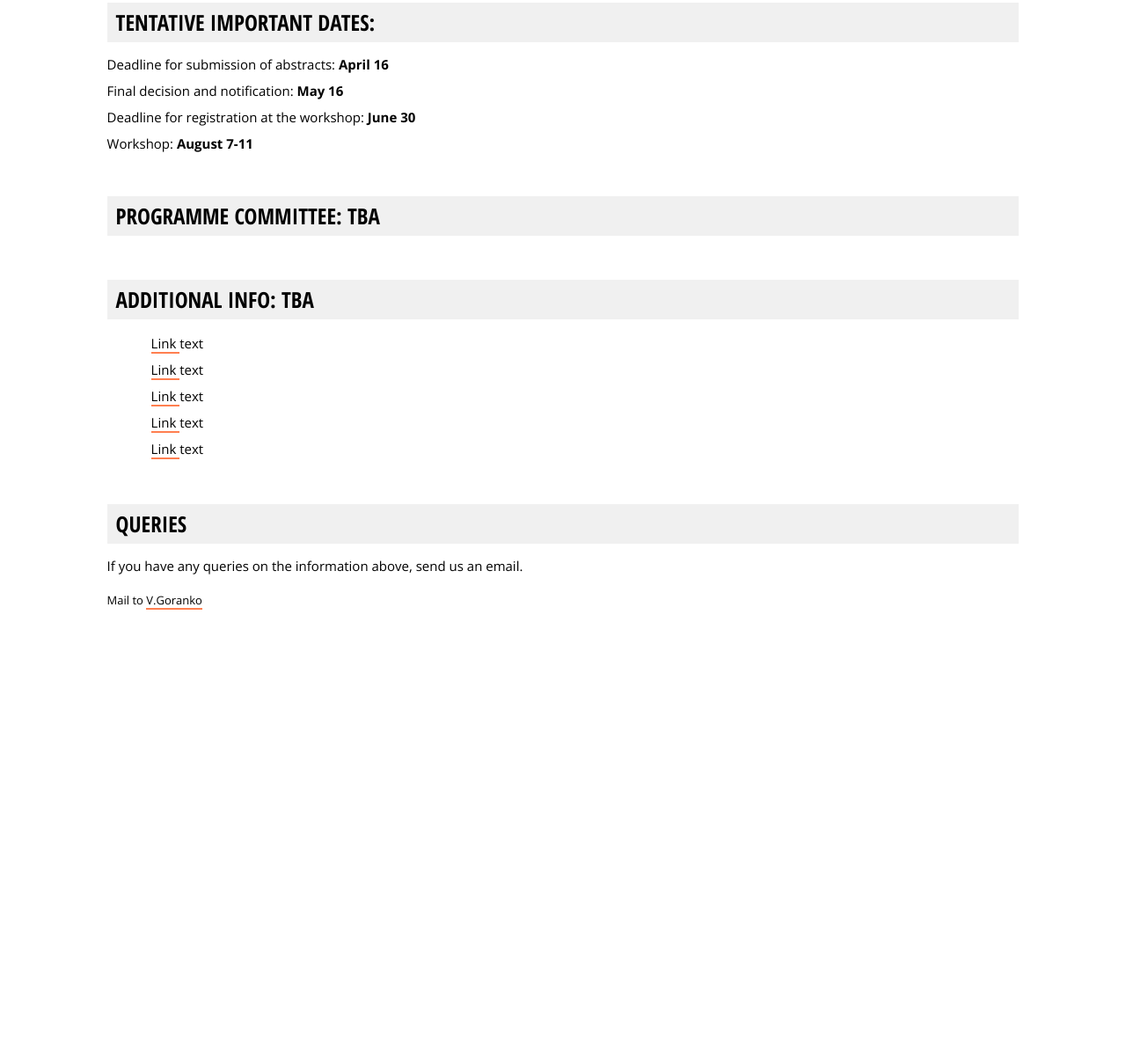
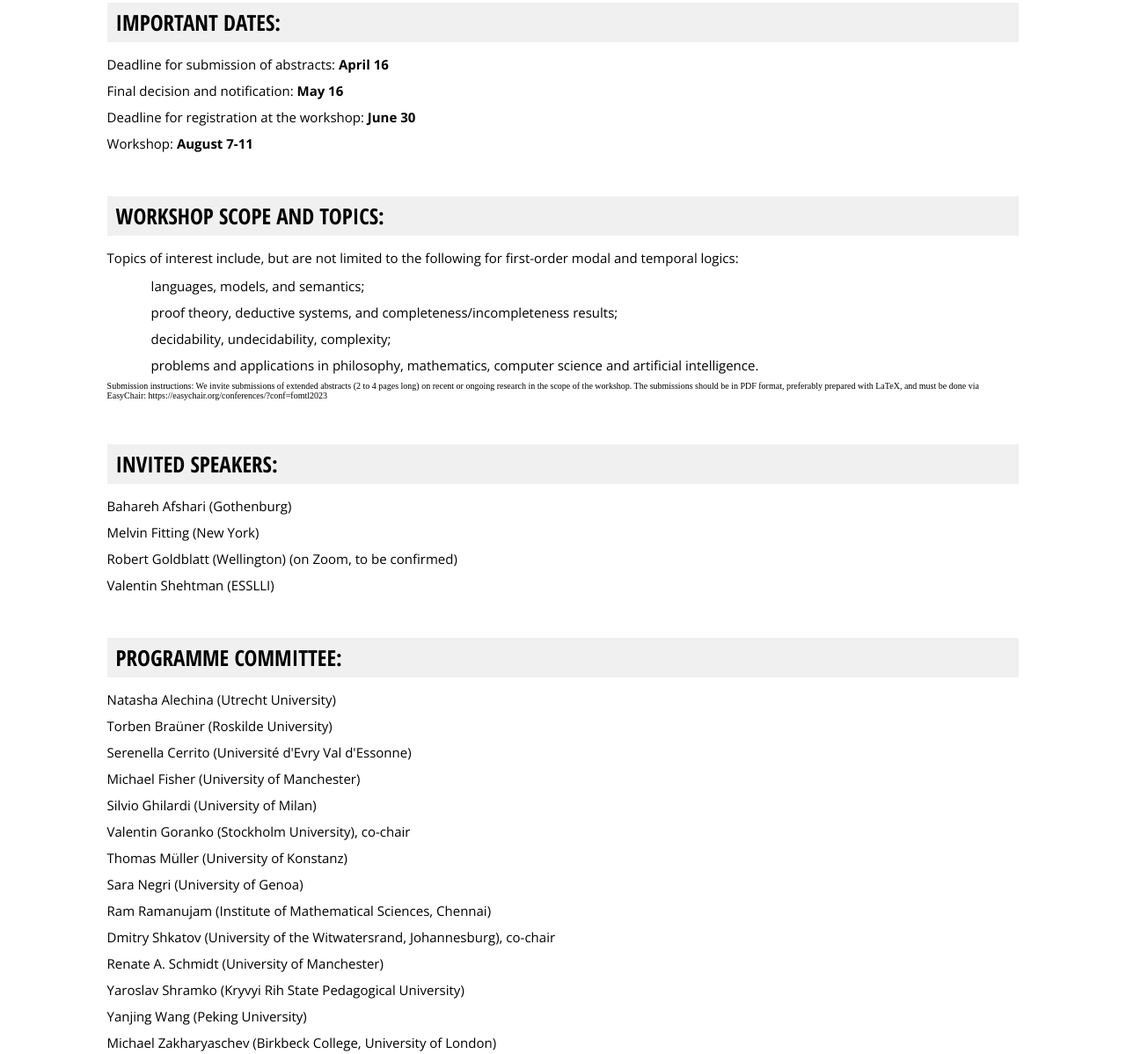
Before and after one commit to dshkatov/fomtl2023, a plain HTML site: page index.html in a window 1280 px wide. Shown: the part 767-1965 px from the top of the page at 88% size. Before the commit the page ends 1468 px from the top, so only its background shows below. Drawn offline with nearby package versions, Linux system fonts and the light colour scheme.

Commit message:
Add files via upload

```diff
--- a/index.html
+++ b/index.html
@@ -11,7 +11,7 @@
     <link
         href="https://fonts.googleapis.com/css2?family=Open+Sans+Condensed:ital,wght@0,300;0,700;1,300&family=Open+Sans:ital,wght@0,300;0,400;0,600;0,700;0,800;1,300;1,400;1,600;1,700;1,800&family=Raleway:ital,wght@0,100;0,200;0,300;0,400;0,500;0,600;0,700;0,800;0,900;1,100;1,200;1,300;1,400;1,500;1,600;1,700;1,800;1,900&family=Vollkorn:ital,wght@0,400;0,500;0,600;0,700;0,800;0,900;1,400;1,500;1,600;1,800;1,900&display=swap"
         rel="stylesheet">
-    <link rel="stylesheet" href="../styles-vg.css">
+    <link rel="stylesheet" href="./styles-vg.css">
     <link rel="shortcut icon" href="../pic/favicon_VG.ico" type="image/x-icon">
     <title>ESSLLI 2023 Workshop on First-order Modal and Temporal Logics </title>
 </head>
@@ -47,6 +47,8 @@
     <br>
     <div id="links-lectures">
         <span>
+    <a href="#scope">Workshop scope and topics</a>&nbsp;&nbsp;&nbsp;
+    <a href="#invited-speakers">Invited Speakers</a>&nbsp;&nbsp;&nbsp;
     <a href="#committee">Programme Committee</a>&nbsp;&nbsp;&nbsp;
     <a href="#submissions">Call for submissions</a>&nbsp;&nbsp;&nbsp;
     <a href="#dates">Important dates</a>&nbsp;&nbsp;&nbsp;
@@ -57,8 +59,6 @@
     </div>
         <div class="overlay"></div>
     </section>
-
-
 
 
     <!--section for time-->
@@ -99,7 +99,7 @@
    <section id="dates">
     <!--title-->
     <div class="section-title">
-        <h2>Tentative important dates: </h2>
+        <h2>Important dates: </h2>
     </div>
 
     <!--sub-title-->
@@ -111,20 +111,74 @@
     <p>Workshop: <b>August 7-11 </b> </p>
     <!--content-->
     <!--<p>text </p>-->
+    </section>
+
+
+<!--section-->
+<section id="scope">
+    <!--title-->
+    <div class="section-title">
+        <h2>Workshop scope and topics:</h2>
+    </div>
+
+
+<p>Topics of interest include, but are not limited to the following for
+    first-order modal and temporal logics:</p>
+<ul>
+<li>languages, models, and semantics;</li>
+<li>proof theory, deductive systems, and completeness/incompleteness results;</li>
+<li>decidability, undecidability, complexity;</li>
+<li>problems and applications in philosophy, mathematics, computer science and artificial intelligence.</li>
+</ul>
+</section>
+
+Submission instructions:
+
+We invite submissions of extended abstracts (2 to 4 pages long) on recent or ongoing research in the scope of the workshop. The submissions should be in PDF format, preferably prepared with LaTeX, and must be done via EasyChair:
+https://easychair.org/conferences/?conf=fomtl2023
 
 
 
-    </section>
+
+
+<!--section-->
+<section id="invited-speakers">
+    <!--title-->
+    <div class="section-title">
+        <h2>Invited Speakers:</h2>
+    </div>
+
+
+    <p>Bahareh Afshari (Gothenburg)</p>
+    <p>Melvin Fitting (New York)</p>
+    <p>Robert Goldblatt (Wellington) (on Zoom, to be confirmed)</p>
+    <p>Valentin Shehtman (ESSLLI)</p>
+
+</section>
 
 <!--section-->
 <section id="committee">
     <!--title-->
     <div class="section-title">
-        <h2>Programme Committee: TBA</h2>
+        <h2>Programme Committee:</h2>
     </div>
 
 
-    <!--section content-->
+    <p>Natasha Alechina (Utrecht University)</p>
+    <p>Torben Braüner (Roskilde University)</p>
+    <p>Serenella Cerrito (Université d'Evry Val d'Essonne)</p>
+    <p>Michael Fisher (University of Manchester)</p>
+    <p>Silvio Ghilardi (University of Milan)</p>
+    <p>Valentin Goranko (Stockholm University), co-chair</p>
+    <p>Thomas  Müller  (University of Konstanz)</p>
+    <p>Sara Negri (University of Genoa)</p>
+    <p>Ram Ramanujam (Institute of Mathematical Sciences, Chennai)</p>
+    <p>Dmitry Shkatov (University of the Witwatersrand, Johannesburg), co-chair</p>
+    <p>Renate A. Schmidt (University of Manchester)</p>
+    <p>Yaroslav Shramko (Kryvyi Rih State Pedagogical University)</p>
+    <p>Yanjing Wang (Peking University)</p>
+    <p>Michael Zakharyaschev (Birkbeck College, University of London)</p>
+
 
 
     </section>
@@ -226,7 +280,8 @@
         </div>
         <!--content-->
         <p>If you have any queries on the information above, send us an email. </p>
-        <p class="small-text"> Mail to <a href="../pic/e-mail-vg.jpg" target="_blank">V.Goranko</a></p>
+        <p class="small-text"> Mail to <a href="fomtl2023@gmail.com"
+        target="_blank">organizers</a></p>
     </section>
 
 
```
